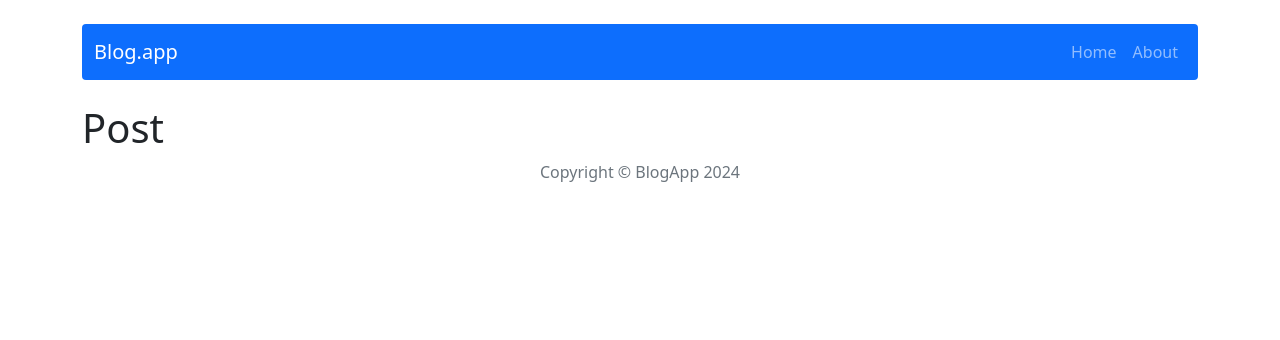
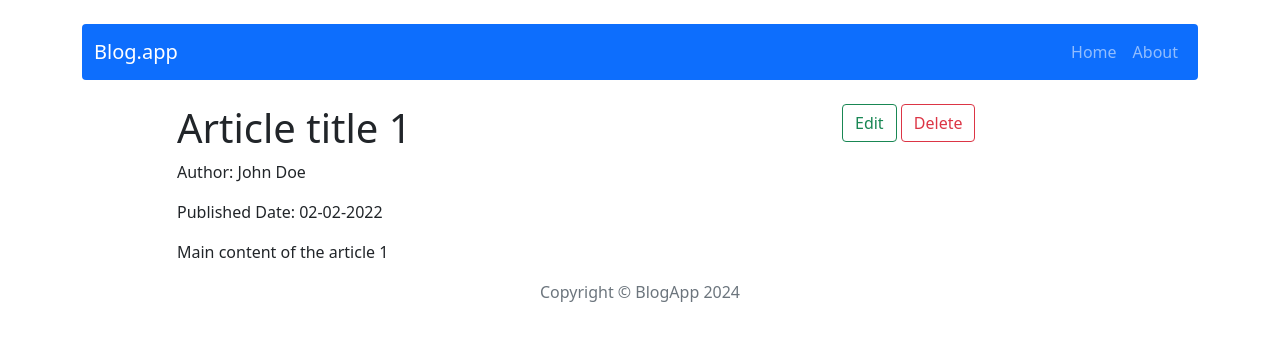
Before and after one commit to mikolajchm/react-module15, a React (Create React App) app: page /post/1 in a window 1280 px wide. Shown: the top 340 px of the page. Built offline with nearby package versions, Linux system fonts and the light colour scheme.

Commit message:
Remove_Post

```diff
--- a/package.json
+++ b/package.json
@@ -7,6 +7,7 @@
     "@testing-library/react": "^13.4.0",
     "@testing-library/user-event": "^13.5.0",
     "bootstrap": "5.1.3",
+    "node-sass": "^7.0.3",
     "react": "^18.2.0",
     "react-bootstrap": "2.8.0",
     "react-dom": "^18.2.0",
--- a/src/components/pages/Editpost/Editpost.js
+++ b/src/components/pages/Editpost/Editpost.js
@@ -1,7 +1,7 @@
 const Editpost = () => {
     return (
         <div>
-            <h1>Editpost</h1>
+            <h1>PostEdit</h1>
         </div>
     )
 }
--- a/src/components/pages/Home/Home.js
+++ b/src/components/pages/Home/Home.js
@@ -1,5 +1,6 @@
 import React from 'react';
 import { getAllPosts } from '../../../redux/postsRedux';
+import { Link } from 'react-router-dom';
 import { useSelector } from 'react-redux';
 import Card from 'react-bootstrap/Card';
 import Row from 'react-bootstrap/Row';
@@ -19,7 +20,9 @@ const Home = () => {
                             <Card.Subtitle className="mb-2">Author: {post.author}</Card.Subtitle>
                             <Card.Subtitle className="mb-2">Published: {post.publishedDate}</Card.Subtitle>
                             <Card.Text>{post.shortDescription}</Card.Text>
-                            <Button href="#">Read more</Button>
+                            <Link to={`/post/${post.id}`}>
+                                <Button variant="primary">Read more</Button>
+                            </Link>
                         </Card.Body>
                     </Card>
                 </Col>
--- a/src/components/pages/Post/Post.js
+++ b/src/components/pages/Post/Post.js
@@ -1,8 +1,71 @@
-const Post = () => {
-    return (
-        <div>
-            <h1>Post</h1>
-        </div>
-    )
-}
+import React, { useState } from 'react';
+import { useParams, Navigate } from 'react-router-dom';
+import { Link } from 'react-router-dom';
+import initialState from '../../../redux/initialState';
+import { Button } from 'react-bootstrap';
+import Col from 'react-bootstrap/Col';
+import Row from 'react-bootstrap/Row';
+import Modal from 'react-bootstrap/Modal';
+import styles from './Post.module.scss';
+import { useDispatch } from 'react-redux';
+import { removePosts } from '../../../redux/postsRedux';
+
+const Post = () =>  {
+    const dispatch = useDispatch();
+    const [show, setShow] = useState(false);
+    const { id } = useParams();
+
+    const handleClose = () => setShow(false);
+    const handleShow = () => setShow(true);
+
+    const post = initialState.posts.find(post => post.id === id);
+
+    if (!post) {
+        return <Navigate to="/" />;
+    } else {
+        const handleRemovePost = () => {
+            dispatch(removePosts(id));
+            handleClose();
+        };
+
+        return (
+            <div>
+                <Row>
+                    <Col md={{ span: 4, offset: 1 }}>
+                        <h1>{post.title}</h1>
+                        <p>Author: {post.author}</p>
+                        <p>Published Date: {post.publishedDate}</p>
+                        <p>{post.content}</p>
+                    </Col>
+                    <Col md={{ span: 4, offset: 3 }}>
+                        <Link to={`/post/edit/${post.id}`}>
+                            <Button variant="outline-success">Edit</Button>
+                        </Link>
+                        {' '}
+                        <Link to="#">
+                            <Button variant="outline-danger" onClick={handleShow}>Delete</Button>
+                        </Link>
+                        <div className="modal show" style={{ display: 'block', position: 'initial' }}>
+                            <Modal show={show} onHide={handleClose}>
+                                <Modal.Header closeButton>
+                                    <Modal.Title className={styles.modalTitle}>Are you sure ?</Modal.Title>
+                                </Modal.Header>
+                                <Modal.Body className={styles.modalBody}>
+                                    <p>This operation will completely remove this post from the app.</p>
+                                    <p>Are you sure you want to do that ?</p>
+                                </Modal.Body>
+                                <Modal.Footer>
+                                    <Button variant="secondary" onClick={handleClose}>Cancel</Button>
+                                    <Button variant="danger" onClick={handleRemovePost}>Remove</Button>
+                                </Modal.Footer>
+                            </Modal>
+                        </div>
+                    </Col>
+                </Row>
+            </div>
+        );
+    }
+};
+
+
 export default Post;
--- /dev/null
+++ b/src/components/pages/Post/Post.module.scss
@@ -0,0 +1,9 @@
+.modalTitle {
+    color: black;
+    text-decoration: none;
+}
+
+.modalBody {
+    color: black;
+    text-decoration: none;
+}
--- a/src/components/views/NavBar/NavBar.js
+++ b/src/components/views/NavBar/NavBar.js
@@ -1,8 +1,9 @@
+import React from 'react';
+import { NavLink } from 'react-router-dom';
 import Navbar from 'react-bootstrap/Navbar';
 import Nav from 'react-bootstrap/Nav';
 import Container from 'react-bootstrap/Container';
-import { NavLink } from 'react-bootstrap';
-import styles from './NavBar.module.scss'
+
 
 const NavBar = () => {
     return (
@@ -10,11 +11,12 @@ const NavBar = () => {
             <Container>
                 <Navbar.Brand href="#home">Blog.app</Navbar.Brand>
                 <Nav className="ms-auto">
-                <Nav.Link as={NavLink} to="/">Home</Nav.Link>
+                    <Nav.Link as={NavLink} to="/" exact>Home</Nav.Link>
                     <Nav.Link as={NavLink} to="/about">About</Nav.Link>
                 </Nav>
             </Container>
         </Navbar>
-    )
-}
+    );
+};
+
 export default NavBar;
--- a/src/redux/postsRedux.js
+++ b/src/redux/postsRedux.js
@@ -3,10 +3,15 @@ export const getAllPosts = (state => state.posts);
 
 // actions
 const createActionName = actionName => `app/posts/${actionName}`;
+const REMOVE_POST = createActionName('REMOVE_POST');
+
 
 // action creators
+export const removePosts = payload => ({ type: REMOVE_POST, payload});
 const postsReducer = (statePart = [], action) => {
   switch (action.type) {
+    case 'REMOVE_POST':
+      return statePart.filter((post) => post.id !== action.payload);
     default:
       return statePart;
   };
```
Also changed, not shown: 2 other files (tests, documents, lock files or other folders). Lines whose indentation alone changed are shown as unchanged.
